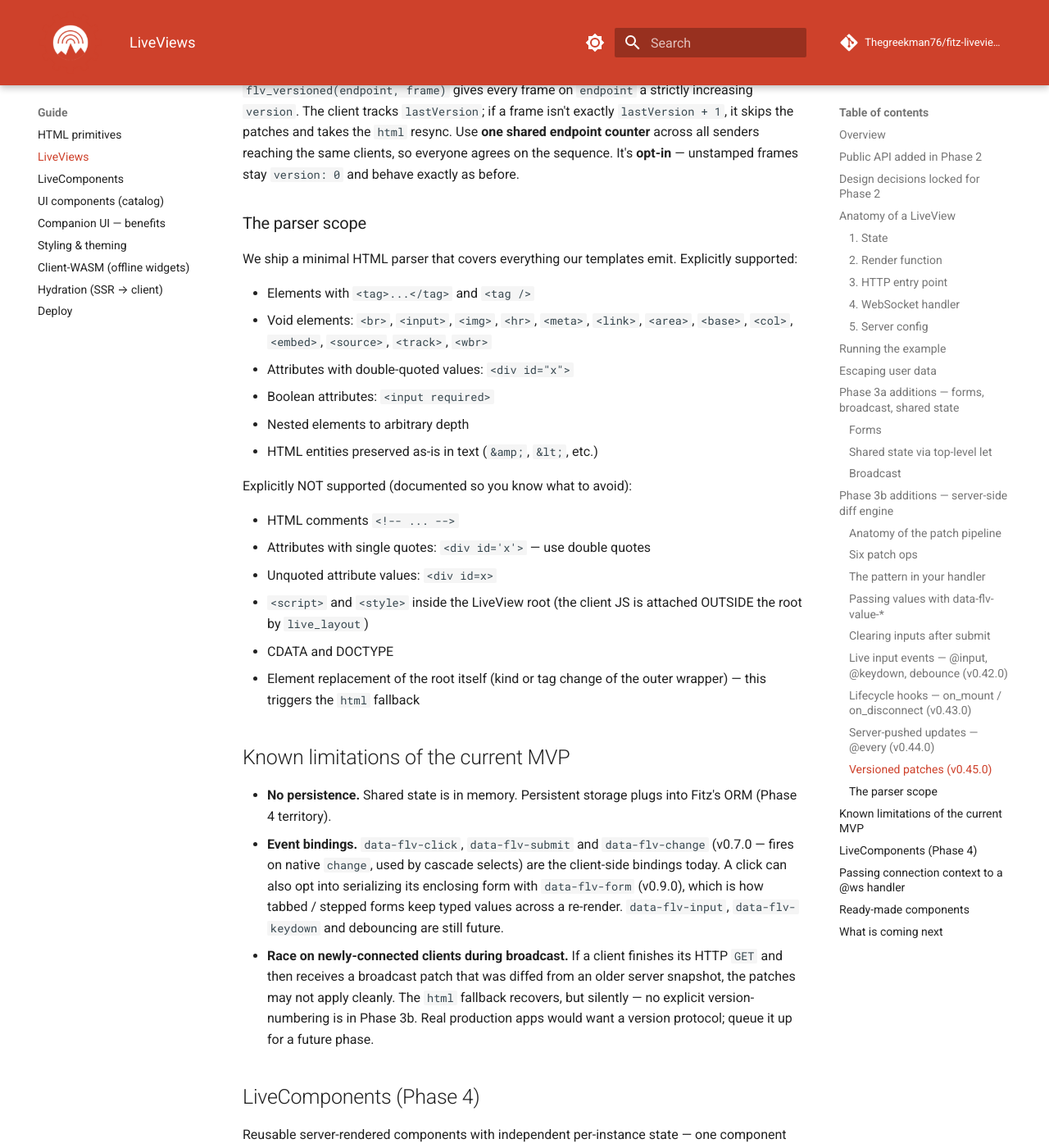
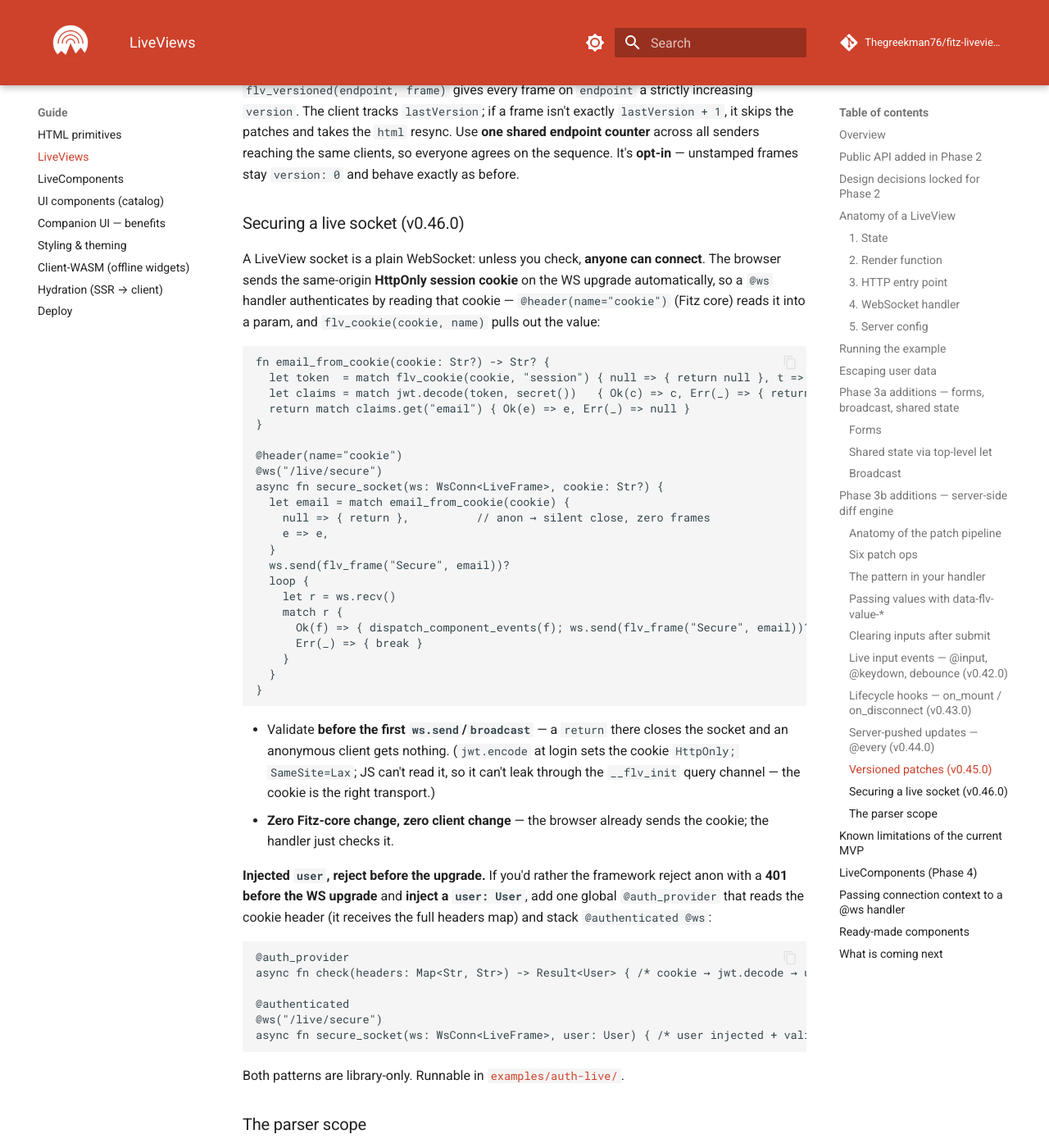
Before and after one commit to Thegreekman76/fitz-liveviews, an MkDocs documentation site: the page built from docs/liveviews.md, in a window 1280 px wide and 1400 px high, scrolled down 10430 px. Shown: the whole window at 82% size. Built offline with MkDocs 1.6.1 and Material for MkDocs 9.7.7, drawn with Linux system fonts in a browser that asks for light colours; comment, search, counter and statistics services are not loaded.

Commit message:
feat: auth on live sockets — flv_cookie + auth-live demo (Phase 3c) — v0.46.0
Cierra el último item de Phase 3c: autenticar un WebSocket de LiveView. El browser
manda la cookie HttpOnly de sesión en el WS upgrade solo, así el @ws la lee y
valida. Library-only, cero cambio de Fitz-core (core ya tenía @header @ws,
@auth_provider pre-upgrade, y la cookie en el mapa de headers).

- src/lib.fitz: flv_cookie(cookie: Str?, name: Str) -> Str? — extrae un valor del
  header Cookie (null si ausente), compone con match. +4 @test → 121 lib tests.
- examples/auth-live/: login (POST firma JWT, setea HttpOnly cookie) + LiveView
  autenticado que valida la cookie antes del primer frame y dropea anon.
  Headless 5/5 (autenticado streamea + bump; anon WS → 0 frames; anon GET / →
  redirect /login).
- docs/liveviews.md: sección "Securing a live socket" (Pattern A in-loop +
  Pattern C @authenticated @ws + @auth_provider cookie-aware, ambos library-only).
- ROADMAP.md: auth marcado [x]; gap del admin diferido documentado.
- fitz.toml 0.45.1 → 0.46.0.

Byte-compat: flv_cookie no toca LIVE_CLIENT_JS → páginas existentes idénticas.

````diff
--- a/docs/liveviews.md
+++ b/docs/liveviews.md
@@ -488,6 +488,63 @@
 everyone agrees on the sequence. It's **opt-in** — unstamped frames stay
 `version: 0` and behave exactly as before.
 
+### Securing a live socket (v0.46.0)
+
+A LiveView socket is a plain WebSocket: unless you check, **anyone can connect**.
+The browser sends the same-origin **HttpOnly session cookie** on the WS upgrade
+automatically, so a `@ws` handler authenticates by reading that cookie —
+`@header(name="cookie")` (Fitz core) reads it into a param, and
+`flv_cookie(cookie, name)` pulls out the value:
+
+```
+fn email_from_cookie(cookie: Str?) -> Str? {
+  let token  = match flv_cookie(cookie, "session") { null => { return null }, t => t }
+  let claims = match jwt.decode(token, secret())   { Ok(c) => c, Err(_) => { return null } }
+  return match claims.get("email") { Ok(e) => e, Err(_) => null }
+}
+
+@header(name="cookie")
+@ws("/live/secure")
+async fn secure_socket(ws: WsConn<LiveFrame>, cookie: Str?) {
+  let email = match email_from_cookie(cookie) {
+    null => { return },          // anon → silent close, zero frames
+    e => e,
+  }
+  ws.send(flv_frame("Secure", email))?
+  loop {
+    let r = ws.recv()
+    match r {
+      Ok(f) => { dispatch_component_events(f); ws.send(flv_frame("Secure", email))? }
+      Err(_) => { break }
+    }
+  }
+}
+```
+
+- Validate **before the first `ws.send`/`broadcast`** — a `return` there closes
+  the socket and an anonymous client gets nothing. (`jwt.encode` at login sets
+  the cookie `HttpOnly; SameSite=Lax`; JS can't read it, so it can't leak through
+  the `__flv_init` query channel — the cookie is the right transport.)
+- **Zero Fitz-core change, zero client change** — the browser already sends the
+  cookie; the handler just checks it.
+
+**Injected `user`, reject before the upgrade.** If you'd rather the framework
+reject anon with a **401 before the WS upgrade** and **inject a `user: User`**,
+add one global `@auth_provider` that reads the cookie header (it receives the
+full headers map) and stack `@authenticated @ws`:
+
+```
+@auth_provider
+async fn check(headers: Map<Str, Str>) -> Result<User> { /* cookie → jwt.decode → user */ }
+
+@authenticated
+@ws("/live/secure")
+async fn secure_socket(ws: WsConn<LiveFrame>, user: User) { /* user injected + validated */ }
+```
+
+Both patterns are library-only. Runnable in
+[`examples/auth-live/`](https://github.com/Thegreekman76/fitz-liveviews/tree/main/examples/auth-live).
+
 ### The parser scope
 
 We ship a minimal HTML parser that covers everything our templates
--- a/fitz.toml
+++ b/fitz.toml
@@ -1,6 +1,6 @@
 [package]
 name = "fitz-liveviews"
-version = "0.45.1"
+version = "0.46.0"
 edition = "2026"
 description = "Real-time server-rendered UI for Fitz. WebSocket diffing, zero JS build, Phoenix LiveView-inspired."
 authors = ["Martín Palopoli"]
````
Also changed, not shown: CHANGELOG.md (+43 -0 lines), ROADMAP.md (+14 -1 lines), examples/auth-live/README.md (added, +75 -0 lines), 4 other files.
